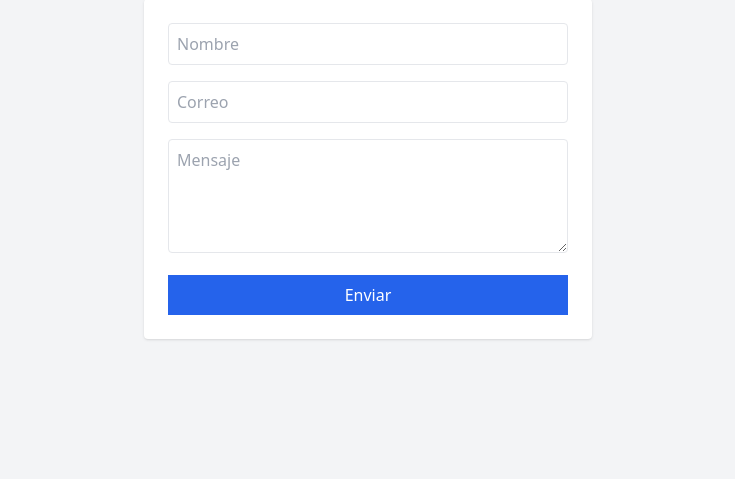
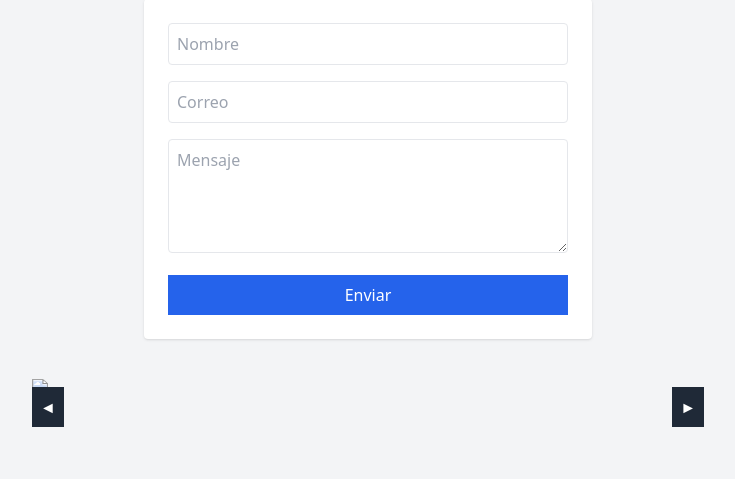
Before and after one commit to markalcala-oss/cloud, a Flask app: page / in a window 1280 px wide. Shown: the part 101-580 px from the top of the page, without its empty margins (272-1007 px from the left). Run offline with Flask 3, Linux system fonts and the light colour scheme; some libraries are stand-ins or nearby versions.

Commit message:
feat(carousel):implement carrusel of dinamic images

```diff
--- a/templates/index.html
+++ b/templates/index.html
@@ -19,5 +19,15 @@
             </button>
         </form>
     </div>
+    <div class="relative w-full max-w-2xl mx-auto mt-10">
+    <div id="carousel" class="flex overflow-hidden">
+        <img src="https://via.placeholder.com/800x400" class="w-full">
+        <img src="https://via.placeholder.com/800x400" class="w-full hidden">
+        <img src="https://via.placeholder.com/800x400" class="w-full hidden">
+    </div>
+    <button id="prev" class="absolute top-1/2 left-0 bg-gray-800 text-white p-2">◄</button>
+    <button id="next" class="absolute top-1/2 right-0 bg-gray-800 text-white p-2">►</button>
+</div>
+
 </body>
 </html>
```
Also changed, not shown: static/js/script.js (+13 -0 lines).
